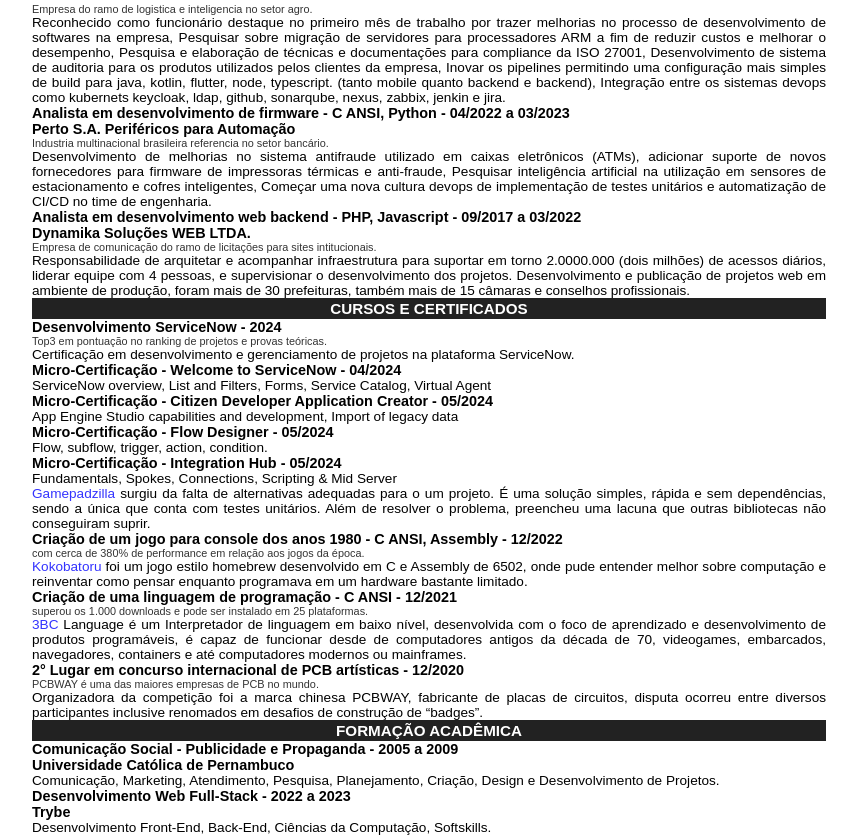
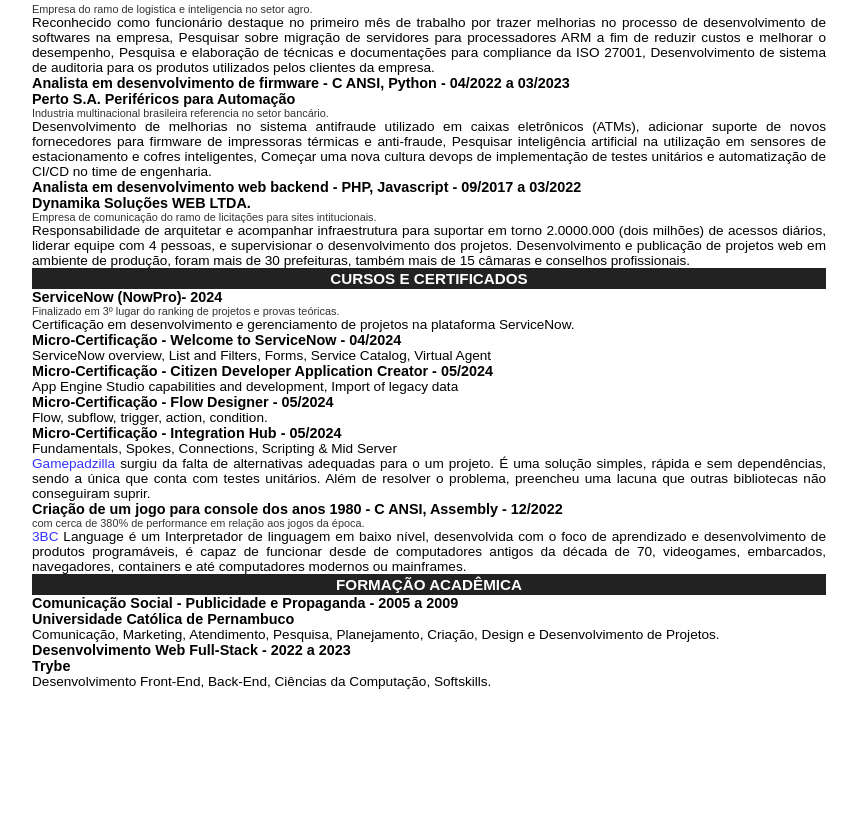
Before and after one commit to rafael-rgs/rafael-rgs.github.io, a plain HTML site: page index.html in a window 1280 px wide. Shown: the part 311-1146 px from the top of the page, without its empty margins (211-1068 px from the left). After the commit the page ends 1000 px from the top, so only its background shows below. Drawn offline with Linux system fonts and the light colour scheme.

Commit message:
updates index.html

```diff
--- a/index.html
+++ b/index.html
@@ -22,7 +22,7 @@
     <blockquote>
     <p>Empresa do ramo de logistica e inteligencia no setor agro.</p>
     </blockquote>
-    <p>Reconhecido como funcionário destaque no primeiro mês de trabalho por trazer melhorias no processo de desenvolvimento de softwares na empresa, Pesquisar sobre migração de servidores para processadores ARM a fim de reduzir custos e melhorar o desempenho, Pesquisa e elaboração de técnicas e documentações para compliance da ISO 27001, Desenvolvimento de sistema de auditoria para os produtos utilizados pelos clientes da empresa, Inovar os pipelines permitindo uma configuração mais simples de build para java, kotlin, flutter, node, typescript. (tanto mobile quanto backend e backend), Integração entre os sistemas devops como kubernets keycloak, ldap, github, sonarqube, nexus, zabbix, jenkin e jira.</p>
+    <p>Reconhecido como funcionário destaque no primeiro mês de trabalho por trazer melhorias no processo de desenvolvimento de softwares na empresa, Pesquisar sobre migração de servidores para processadores ARM a fim de reduzir custos e melhorar o desempenho, Pesquisa e elaboração de técnicas e documentações para compliance da ISO 27001, Desenvolvimento de sistema de auditoria para os produtos utilizados pelos clientes da empresa.</p>
     <h3>Analista em desenvolvimento de firmware - C ANSI, Python - 04/2022 a 03/2023 <br>Perto S.A. Periféricos para Automação</h3>
     <blockquote>
     <p>Industria multinacional brasileira referencia no setor bancário.</p>
@@ -34,9 +34,9 @@
     </blockquote>
     <p>Responsabilidade de arquitetar e acompanhar infraestrutura para suportar em torno 2.0000.000 (dois milhões) de acessos diários, liderar equipe com 4 pessoas, e supervisionar o desenvolvimento dos projetos. Desenvolvimento e publicação de projetos web em ambiente de produção, foram mais de 30 prefeituras, também mais de 15 câmaras e conselhos profissionais.</p>
     <h2>Cursos e Certificados <code>achievements and recognition</code></h2>
-    <h3>Desenvolvimento ServiceNow - 2024</h3>
+    <h3>ServiceNow (NowPro)- 2024</h3>
     <blockquote>
-    <p>Top3 em pontuação no ranking de projetos e provas teóricas.</p>
+    <p>Finalizado em 3º lugar do ranking de projetos e provas teóricas.</p>
     </blockquote>
     <p>Certificação em desenvolvimento e gerenciamento de projetos na plataforma ServiceNow.</p>
     <h3>Micro-Certificação - Welcome to ServiceNow - 04/2024</h3>
@@ -53,17 +53,7 @@
     <blockquote>
     <p>com cerca de 380% de performance em relação aos jogos da época.</p>
     </blockquote>
-    <p><a href="https://psywave-games.github.io/coco-battle-royale-2/">Kokobatoru</a> foi um jogo estilo homebrew desenvolvido em C e Assembly de 6502, onde pude entender melhor sobre computação e reinventar como pensar enquanto programava em um hardware bastante limitado.</p>
-    <h3>Criação de uma linguagem de programação - C ANSI - 12/2021</h3>
-    <blockquote>
-    <p>superou os 1.000 downloads e pode ser instalado em 25 plataformas.</p>
-    </blockquote>
     <p><a href="https://3bc-lang.org">3BC</a> Language é um Interpretador de linguagem em baixo nível, desenvolvida com o foco de aprendizado e desenvolvimento de produtos programáveis, é capaz de funcionar desde de computadores antigos da década de 70, videogames, embarcados, navegadores, containers e até computadores modernos ou mainframes.</p>
-    <h3>2° Lugar em concurso internacional de PCB artísticas - 12/2020</h3>
-    <blockquote>
-    <p>PCBWAY é uma das maiores empresas de PCB no mundo.</p>
-    </blockquote>
-    <p>Organizadora da competição foi a marca chinesa PCBWAY, fabricante de placas de circuitos, disputa ocorreu entre diversos participantes inclusive renomados em desafios de construção de “badges”.</p>
     <h2>Formação acadêmica <code>education</code></h2>
     <h3>Comunicação Social - Publicidade e Propaganda - 2005 a 2009<br>Universidade Católica de Pernambuco</h3>
     <p>Comunicação, Marketing, Atendimento, Pesquisa, Planejamento, Criação, Design e Desenvolvimento de Projetos.</p>
```
